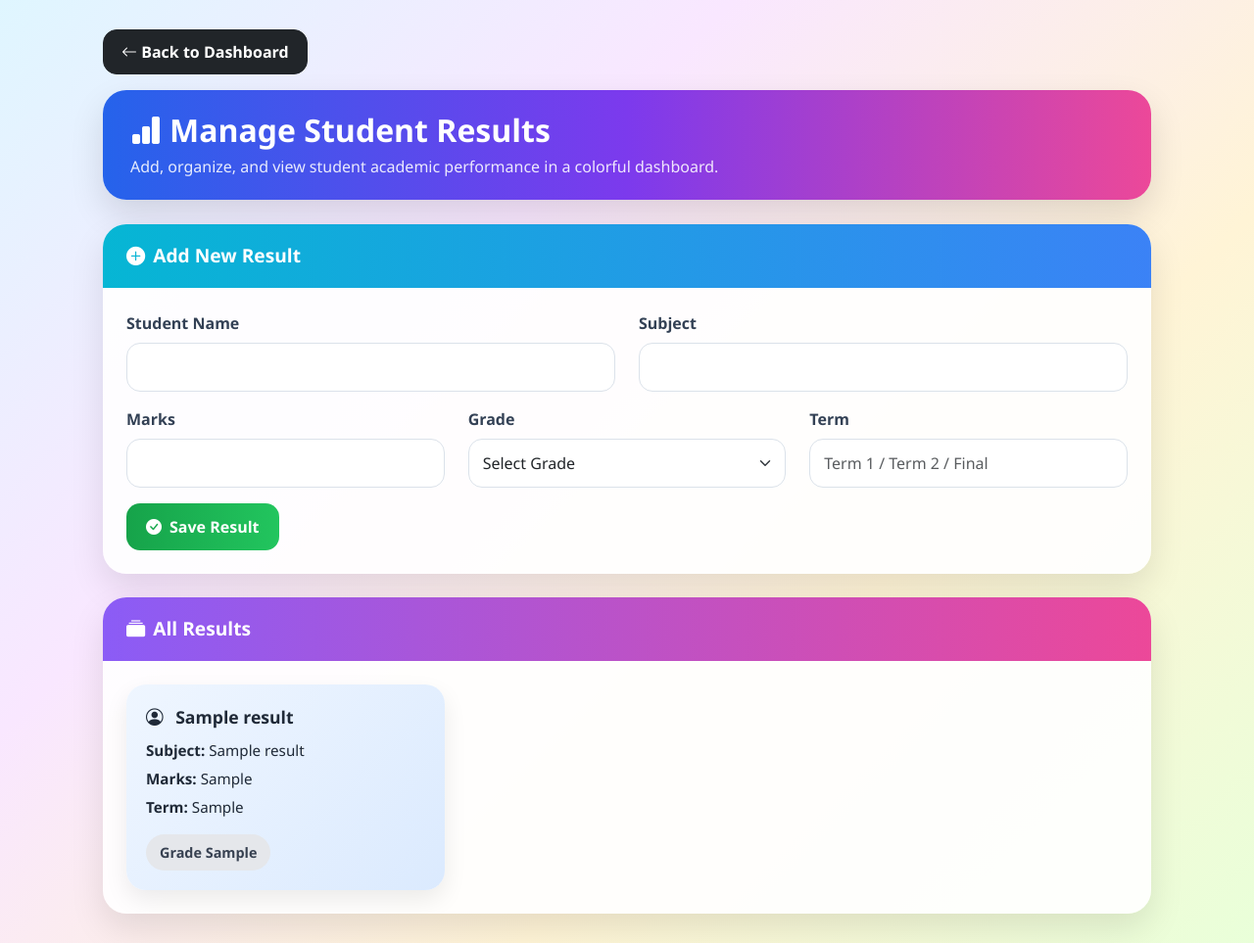
After one commit to e2240047-droid/School-Web---Based-Management-System-With-a-Student-Wellness-System, a PHP site: page /School/teacher_results.php in a window 1280 px wide. The commit adds this page. Shown: the whole page at 98% size. Run offline with PHP 8.4, Linux system fonts and the light colour scheme; the visitor is signed in with stand-in values (Sample User, id 1); tables that the repository leaves empty or names only in its code hold one stand-in row (values such as "Sample post").

Commit message:
School-Web---Based-Management-System-With-a-Student-Wellness-System

```diff
--- /dev/null
+++ b/teacher_results.php
@@ -0,0 +1,347 @@
+<?php
+ini_set('display_errors',1);
+ini_set('display_startup_errors',1);
+error_reporting(E_ALL);
+
+require_once __DIR__ . "/auth.php";
+require_once __DIR__ . "/db.php";
+
+if (!isset($_SESSION["role"]) || $_SESSION["role"] !== "teacher") {
+    header("Location: login.php");
+    exit();
+}
+
+$msg = "";
+
+if ($_SERVER["REQUEST_METHOD"] === "POST") {
+    $student_name = trim($_POST["student_name"]);
+    $subject = trim($_POST["subject"]);
+    $marks = trim($_POST["marks"]);
+    $grade = trim($_POST["grade"]);
+    $term = trim($_POST["term"]);
+
+    $stmt = $conn->prepare("INSERT INTO results (student_name, subject, marks, grade, term) VALUES (?, ?, ?, ?, ?)");
+    $stmt->bind_param("ssiss", $student_name, $subject, $marks, $grade, $term);
+
+    if ($stmt->execute()) {
+        $msg = "Result added successfully.";
+    } else {
+        $msg = "Failed to add result. Check your database fields.";
+    }
+}
+
+$result = $conn->query("SELECT * FROM results ORDER BY id DESC");
+?>
+
+<!DOCTYPE html>
+<html lang="en">
+<head>
+<meta charset="UTF-8">
+<meta name="viewport" content="width=device-width, initial-scale=1.0">
+<title>Manage Results</title>
+
+<link href="https://cdn.jsdelivr.net/npm/bootstrap@5.3.2/dist/css/bootstrap.min.css" rel="stylesheet">
+<link rel="stylesheet" href="https://cdnjs.cloudflare.com/ajax/libs/bootstrap-icons/1.11.3/font/bootstrap-icons.min.css">
+
+<style>
+body{
+  background: linear-gradient(135deg,#dff6ff,#f9e7ff,#fff4d6,#e9ffd9);
+  min-height:100vh;
+  font-family:'Segoe UI',sans-serif;
+  color:#1f2937;
+}
+
+.page-wrap{
+  max-width:1100px;
+  margin:auto;
+  padding:30px 15px;
+}
+
+.top-bar{
+  background: linear-gradient(90deg,#2563eb,#7c3aed,#ec4899);
+  color:white;
+  border-radius:24px;
+  padding:22px 28px;
+  box-shadow:0 15px 35px rgba(0,0,0,0.12);
+  margin-bottom:25px;
+}
+
+.top-bar h2{
+  margin:0;
+  font-weight:800;
+}
+
+.top-bar p{
+  margin:6px 0 0;
+  color:rgba(255,255,255,0.88);
+}
+
+.back-btn{
+  border-radius:14px;
+  font-weight:700;
+  padding:10px 18px;
+}
+
+.cardx{
+  border:none;
+  border-radius:24px;
+  background:rgba(255,255,255,0.92);
+  box-shadow:0 15px 35px rgba(0,0,0,0.10);
+  overflow:hidden;
+}
+
+.card-head{
+  padding:18px 24px;
+  color:white;
+  font-weight:800;
+  font-size:1.2rem;
+}
+
+.card-head.results-form{
+  background:linear-gradient(90deg,#06b6d4,#3b82f6);
+}
+
+.card-head.results-list{
+  background:linear-gradient(90deg,#8b5cf6,#ec4899);
+}
+
+.card-body-custom{
+  padding:24px;
+}
+
+.form-label{
+  font-weight:700;
+  color:#334155;
+}
+
+.form-control, .form-select{
+  border-radius:14px;
+  padding:12px 14px;
+  border:1px solid #dbe2ea;
+  box-shadow:none !important;
+}
+
+.form-control:focus, .form-select:focus{
+  border-color:#7c3aed;
+  box-shadow:0 0 0 0.2rem rgba(124,58,237,0.15) !important;
+}
+
+.soft-btn{
+  border:none;
+  border-radius:14px;
+  font-weight:800;
+  padding:12px 20px;
+}
+
+.btn-save{
+  background:linear-gradient(90deg,#16a34a,#22c55e);
+  color:white;
+}
+
+.btn-save:hover{
+  background:linear-gradient(90deg,#15803d,#16a34a);
+  color:white;
+}
+
+.result-card{
+  border:none;
+  border-radius:20px;
+  padding:20px;
+  height:100%;
+  color:#1f2937;
+  box-shadow:0 10px 24px rgba(0,0,0,0.08);
+  transition:0.3s ease;
+}
+
+.result-card:hover{
+  transform:translateY(-6px);
+}
+
+.result-blue{ background:linear-gradient(135deg,#eff6ff,#dbeafe); }
+.result-pink{ background:linear-gradient(135deg,#fdf2f8,#fce7f3); }
+.result-green{ background:linear-gradient(135deg,#ecfdf5,#d1fae5); }
+.result-yellow{ background:linear-gradient(135deg,#fffbeb,#fef3c7); }
+.result-purple{ background:linear-gradient(135deg,#f5f3ff,#ede9fe); }
+.result-orange{ background:linear-gradient(135deg,#fff7ed,#fed7aa); }
+
+.result-title{
+  font-size:1.1rem;
+  font-weight:800;
+  margin-bottom:10px;
+}
+
+.result-meta{
+  font-size:0.95rem;
+  margin-bottom:6px;
+}
+
+.badge-grade{
+  display:inline-block;
+  padding:8px 14px;
+  border-radius:999px;
+  font-weight:800;
+  font-size:0.9rem;
+  margin-top:10px;
+}
+
+.grade-a{ background:#dcfce7; color:#166534; }
+.grade-b{ background:#dbeafe; color:#1d4ed8; }
+.grade-c{ background:#fef3c7; color:#92400e; }
+.grade-d{ background:#fee2e2; color:#b91c1c; }
+.grade-default{ background:#e5e7eb; color:#374151; }
+
+.empty-box{
+  text-align:center;
+  padding:30px;
+  background:#f8fafc;
+  border-radius:18px;
+  color:#64748b;
+}
+
+.alert{
+  border-radius:14px;
+  font-weight:600;
+}
+
+@media (max-width:768px){
+  .top-bar{
+    text-align:center;
+  }
+}
+</style>
+</head>
+<body>
+
+<div class="page-wrap">
+
+  <div class="d-flex justify-content-between align-items-center flex-wrap gap-3 mb-3">
+    <a href="teacher_dashboard.php" class="btn btn-dark back-btn">
+      <i class="bi bi-arrow-left"></i> Back to Dashboard
+    </a>
+  </div>
+
+  <div class="top-bar">
+    <h2><i class="bi bi-bar-chart-fill me-2"></i>Manage Student Results</h2>
+    <p>Add, organize, and view student academic performance in a colorful dashboard.</p>
+  </div>
+
+  <?php if($msg): ?>
+    <div class="alert alert-info"><?= htmlspecialchars($msg) ?></div>
+  <?php endif; ?>
+
+  <div class="cardx mb-4">
+    <div class="card-head results-form">
+      <i class="bi bi-plus-circle-fill me-2"></i>Add New Result
+    </div>
+
+    <div class="card-body-custom">
+      <form method="post">
+        <div class="row">
+          <div class="col-md-6 mb-3">
+            <label class="form-label">Student Name</label>
+            <input type="text" name="student_name" class="form-control" required>
+          </div>
+
+          <div class="col-md-6 mb-3">
+            <label class="form-label">Subject</label>
+            <input type="text" name="subject" class="form-control" required>
+          </div>
+
+          <div class="col-md-4 mb-3">
+            <label class="form-label">Marks</label>
+            <input type="number" name="marks" class="form-control" required>
+          </div>
+
+          <div class="col-md-4 mb-3">
+            <label class="form-label">Grade</label>
+            <select name="grade" class="form-select" required>
+              <option value="">Select Grade</option>
+              <option value="A">A</option>
+              <option value="B">B</option>
+              <option value="C">C</option>
+              <option value="D">D</option>
+              <option value="F">F</option>
+            </select>
+          </div>
+
+          <div class="col-md-4 mb-3">
+            <label class="form-label">Term</label>
+            <input type="text" name="term" class="form-control" placeholder="Term 1 / Term 2 / Final" required>
+          </div>
+        </div>
+
+        <button type="submit" class="btn soft-btn btn-save">
+          <i class="bi bi-check-circle-fill me-2"></i>Save Result
+        </button>
+      </form>
+    </div>
+  </div>
+
+  <div class="cardx">
+    <div class="card-head results-list">
+      <i class="bi bi-collection-fill me-2"></i>All Results
+    </div>
+
+    <div class="card-body-custom">
+      <div class="row g-4">
+
+        <?php
+        $colors = ["result-blue","result-pink","result-green","result-yellow","result-purple","result-orange"];
+        $i = 0;
+        ?>
+
+        <?php if ($result && $result->num_rows > 0): ?>
+          <?php while($row = $result->fetch_assoc()): ?>
+            <?php
+              $cardColor = $colors[$i % count($colors)];
+              $i++;
+
+              $gradeClass = "grade-default";
+              if ($row["grade"] === "A") $gradeClass = "grade-a";
+              elseif ($row["grade"] === "B") $gradeClass = "grade-b";
+              elseif ($row["grade"] === "C") $gradeClass = "grade-c";
+              elseif ($row["grade"] === "D" || $row["grade"] === "F") $gradeClass = "grade-d";
+            ?>
+
+            <div class="col-md-6 col-lg-4">
+              <div class="result-card <?= $cardColor ?>">
+                <div class="result-title">
+                  <i class="bi bi-person-circle me-2"></i>
+                  <?= htmlspecialchars($row["student_name"]) ?>
+                </div>
+
+                <div class="result-meta">
+                  <strong>Subject:</strong> <?= htmlspecialchars($row["subject"]) ?>
+                </div>
+
+                <div class="result-meta">
+                  <strong>Marks:</strong> <?= htmlspecialchars($row["marks"]) ?>
+                </div>
+
+                <div class="result-meta">
+                  <strong>Term:</strong> <?= htmlspecialchars($row["term"]) ?>
+                </div>
+
+                <span class="badge-grade <?= $gradeClass ?>">
+                  Grade <?= htmlspecialchars($row["grade"]) ?>
+                </span>
+              </div>
+            </div>
+          <?php endwhile; ?>
+        <?php else: ?>
+          <div class="col-12">
+            <div class="empty-box">
+              <i class="bi bi-inboxes-fill fs-1 d-block mb-2"></i>
+              No results found yet.
+            </div>
+          </div>
+        <?php endif; ?>
+
+      </div>
+    </div>
+  </div>
+
+</div>
+
+</body>
+</html>
```
Also changed, not shown: index.php (+3 -4 lines).
